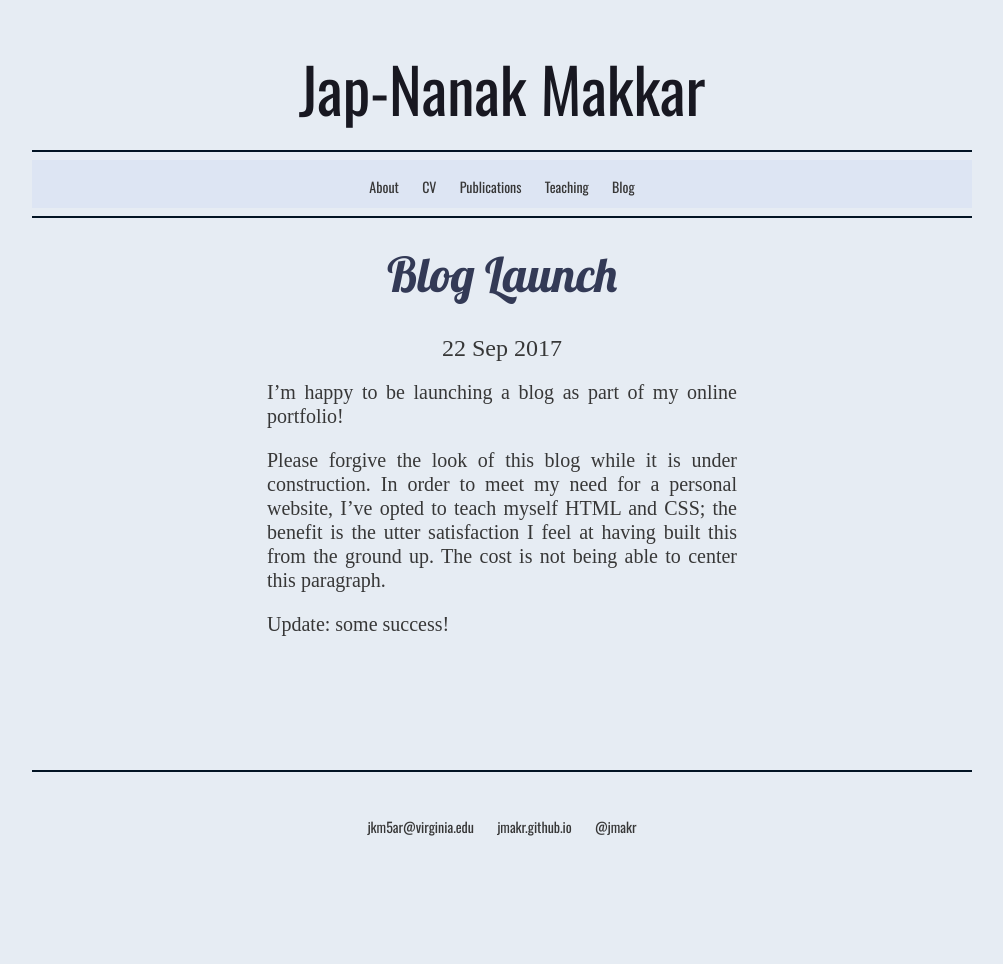
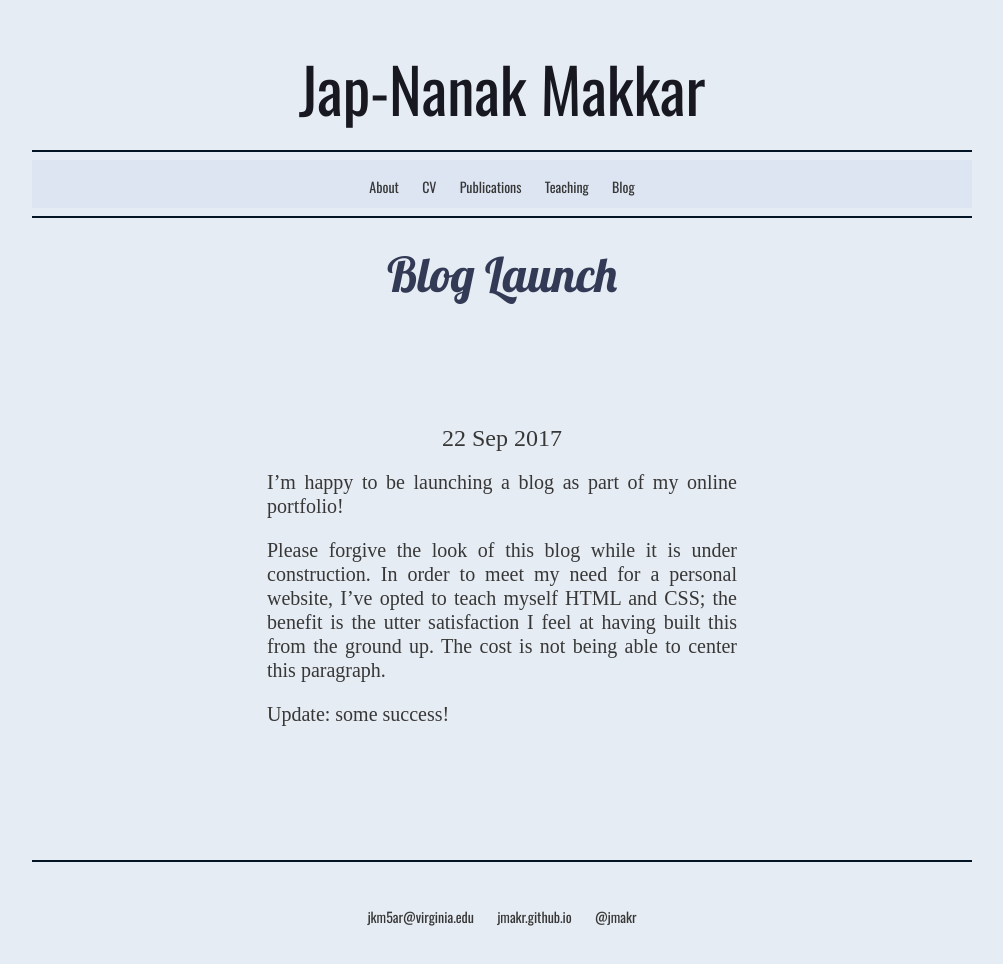
Before and after one commit to jmakr/jmakr.github.io, a Jekyll site: the page built from _posts/2017-09-22-Blog-Launch.md, in a window 1280 px wide. Shown: the whole page, without its empty margins (138-1141 px from the left). Built offline with Jekyll 4.4.1, drawn with Linux system fonts in a browser that asks for light colours; some web fonts are replaced; before the commit the page ends 900 px from its top, so only the background shows below that.

Commit message:
Update main.css

```diff
--- a/css/main.css
+++ b/css/main.css
@@ -102,7 +102,7 @@ a:hover {
 
 .bheadercontainer{/* blog header container  */
 	width:40%;
-	height: 110px;
+	height: 200px;
 	text-align: center;
 	margin-right: auto;
 	margin-left: auto;
```
